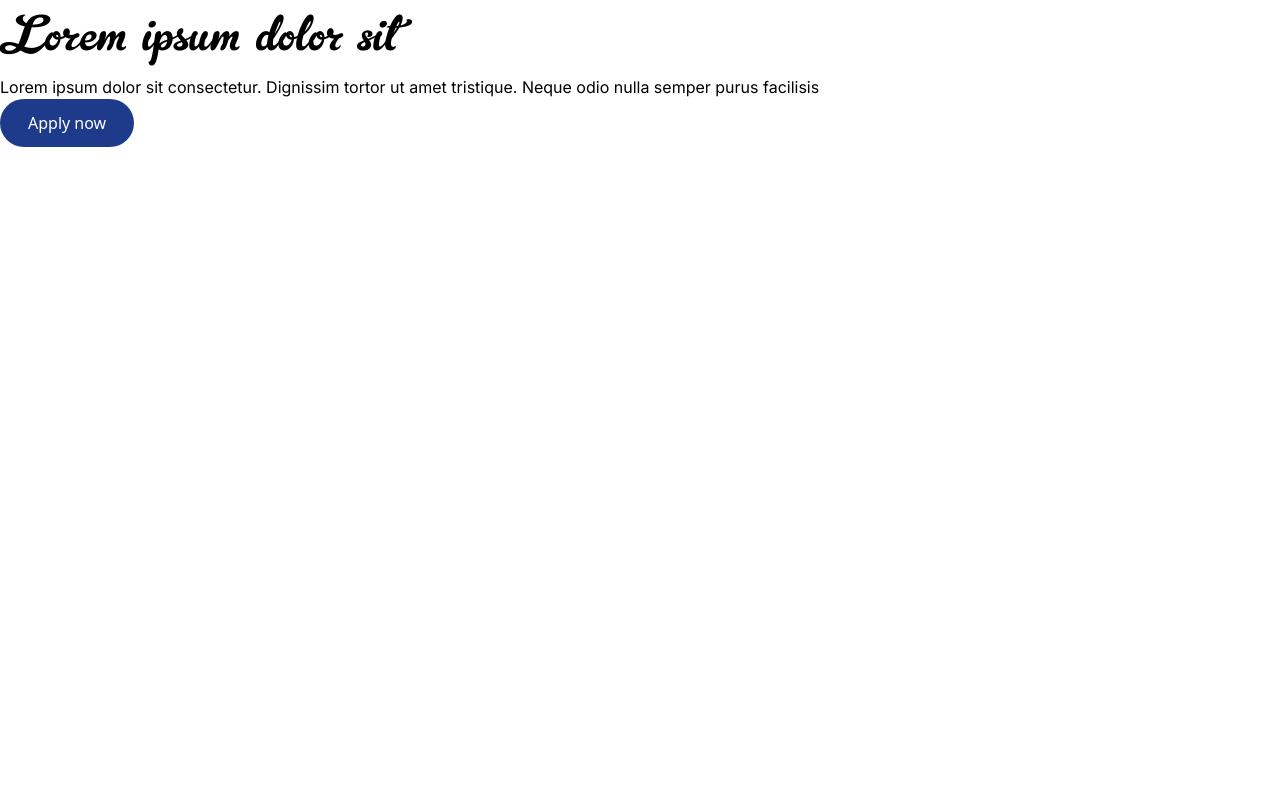
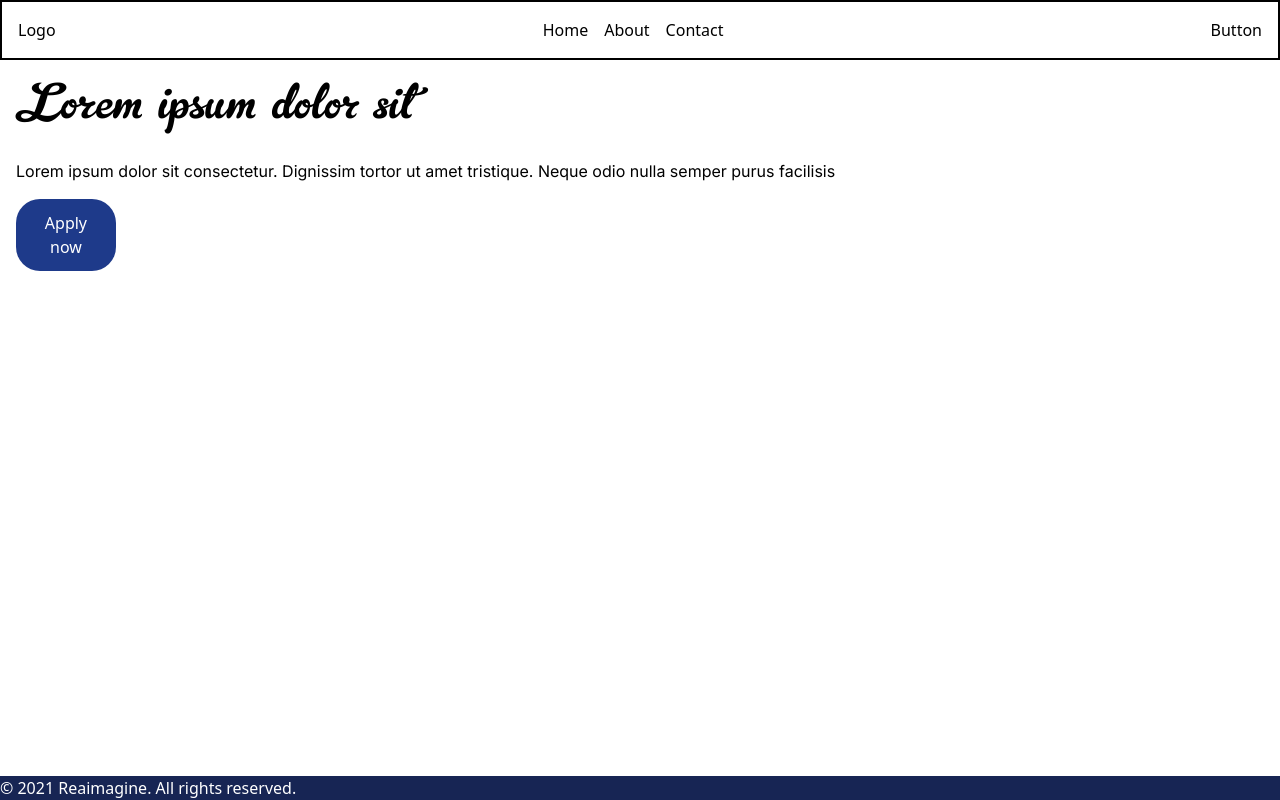
Before and after one commit to ridhodaffasyah/Reaimagine-Frontend-Developer-Test, a Next.js app: page / in a window 1280 px wide. Built offline with nearby package versions, Linux system fonts and the light colour scheme.

Commit message:
feat: add layout and template pages

```diff
--- a/components/atom/Button/index.tsx
+++ b/components/atom/Button/index.tsx
@@ -2,7 +2,7 @@ import { ButtonProps } from "@/utils/interface";
 
 const Button = ({ text }: ButtonProps) => {
     return (
-        <button className="bg-blue-900 py-3 px-7 rounded-3xl text-white">{text}</button>
+        <button className="bg-blue-900 py-3 px-7 rounded-3xl text-white w-[8%]">{text}</button>
     )
 }
 export default Button;
--- /dev/null
+++ b/components/layout/index.tsx
@@ -0,0 +1,16 @@
+import { Navbar, Footer } from '../molecules';
+import { LayoutProps } from '@/utils/interface';
+
+const Layout = ({children}: LayoutProps) => {
+    return (
+        <div className='flex flex-col gap-2'>
+            <Navbar/>
+            <main className='px-4'>
+                {children}
+            </main>
+            <Footer />
+        </div>
+    );
+};
+
+export default Layout;
--- /dev/null
+++ b/components/molecules/Footer/index.tsx
@@ -0,0 +1,11 @@
+const Footer = () => {
+    return (
+        <footer className="fixed bottom-0 w-full bg-blue-950">
+            <div className="text-white">
+                <p>© 2021 Reaimagine. All rights reserved.</p>
+            </div>
+        </footer>
+    );
+};
+
+export default Footer;
--- /dev/null
+++ b/components/molecules/Navbar/index.tsx
@@ -0,0 +1,23 @@
+import Link from 'next/link';
+
+const Navbar = () => {
+    return (
+        <nav className='flex sticky top-0 items-center justify-between border-2 border-black w-full p-4'>
+            <div>Logo</div>
+            <ul className='flex gap-4'>
+                <li>
+                    <Link href="/">Home</Link>
+                </li>
+                <li>
+                    <Link href="/about">About</Link>
+                </li>
+                <li>
+                    <Link href="/contact">Contact</Link>
+                </li>
+            </ul>
+            <div>Button</div>
+        </nav>
+    );
+};
+
+export default Navbar;
--- /dev/null
+++ b/components/molecules/index.tsx
@@ -0,0 +1,2 @@
+export { default as Navbar } from './Navbar';
+export { default as Footer } from './Footer';
--- a/pages/index.tsx
+++ b/pages/index.tsx
@@ -2,6 +2,7 @@ import Image from "next/image";
 import localFont from "next/font/local";
 import { Inter } from "next/font/google";
 import { Button } from "@/components/atom";
+import Layout from "@/components/layout";
 
 const local: any = localFont({
   src: "../public/fonts/FontsFree-Net-GelatoScript.ttf",
@@ -12,7 +13,8 @@ const inter = Inter({ subsets: ["latin"] });
 
 const Home = () => {
   return (
-    <div>
+    <Layout>
+      <div className="flex flex-col gap-4">
         <h1 className={`${local.className} text-[50px]`}>
           Lorem ipsum dolor sit
         </h1>
@@ -20,8 +22,9 @@ const Home = () => {
           Lorem ipsum dolor sit consectetur. Dignissim tortor ut amet tristique.
           Neque odio nulla semper purus facilisis
         </h2>
-      <Button text="Apply now" />
+        <Button text="Apply now"/>
       </div>
+    </Layout>
   );
 };
 
--- a/utils/interface.ts
+++ b/utils/interface.ts
@@ -1,3 +1,7 @@
 export interface ButtonProps {
     text: string;
-}
+};
+
+export interface LayoutProps {
+    children: React.ReactNode;
+};
```
Lines whose indentation alone changed are shown as unchanged.
